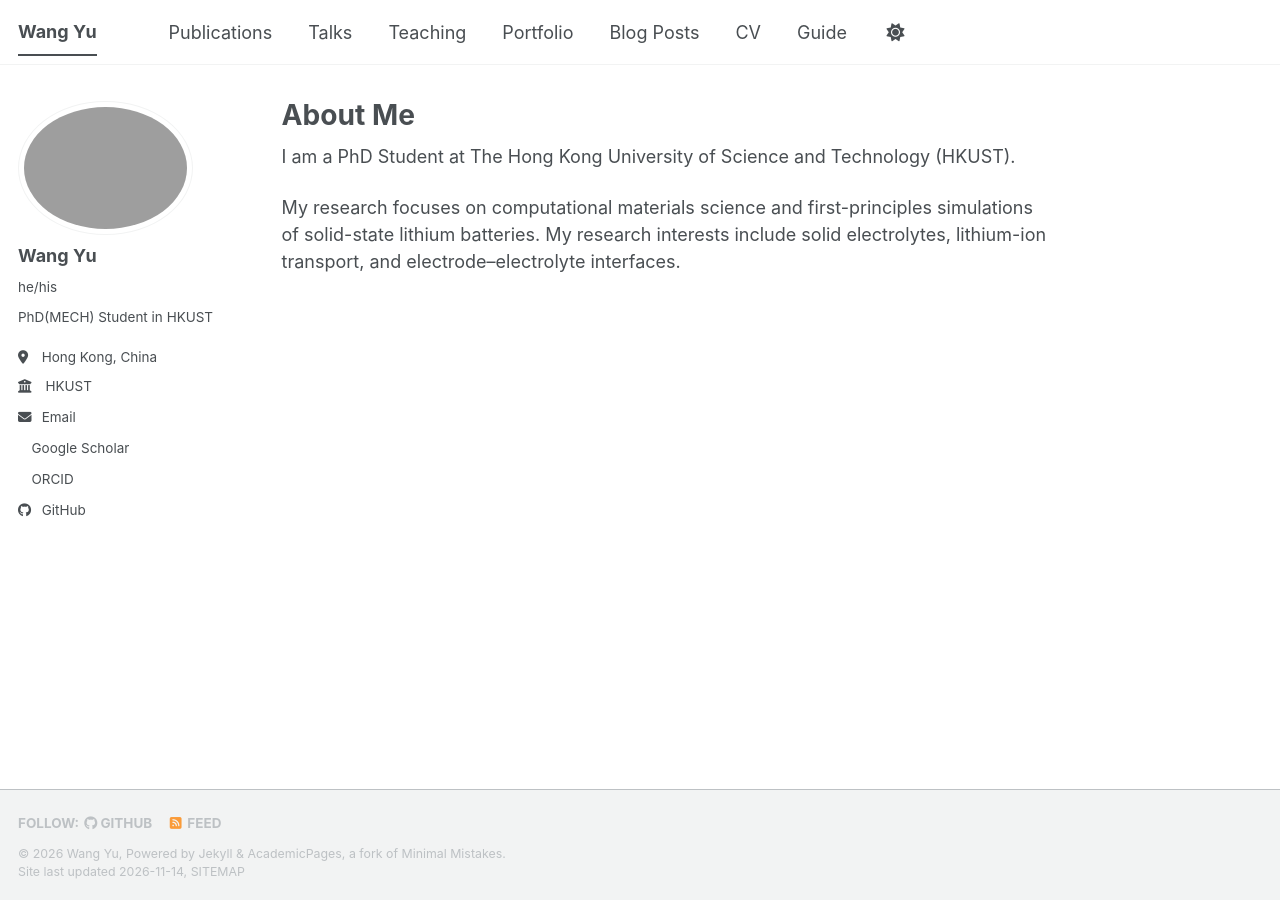
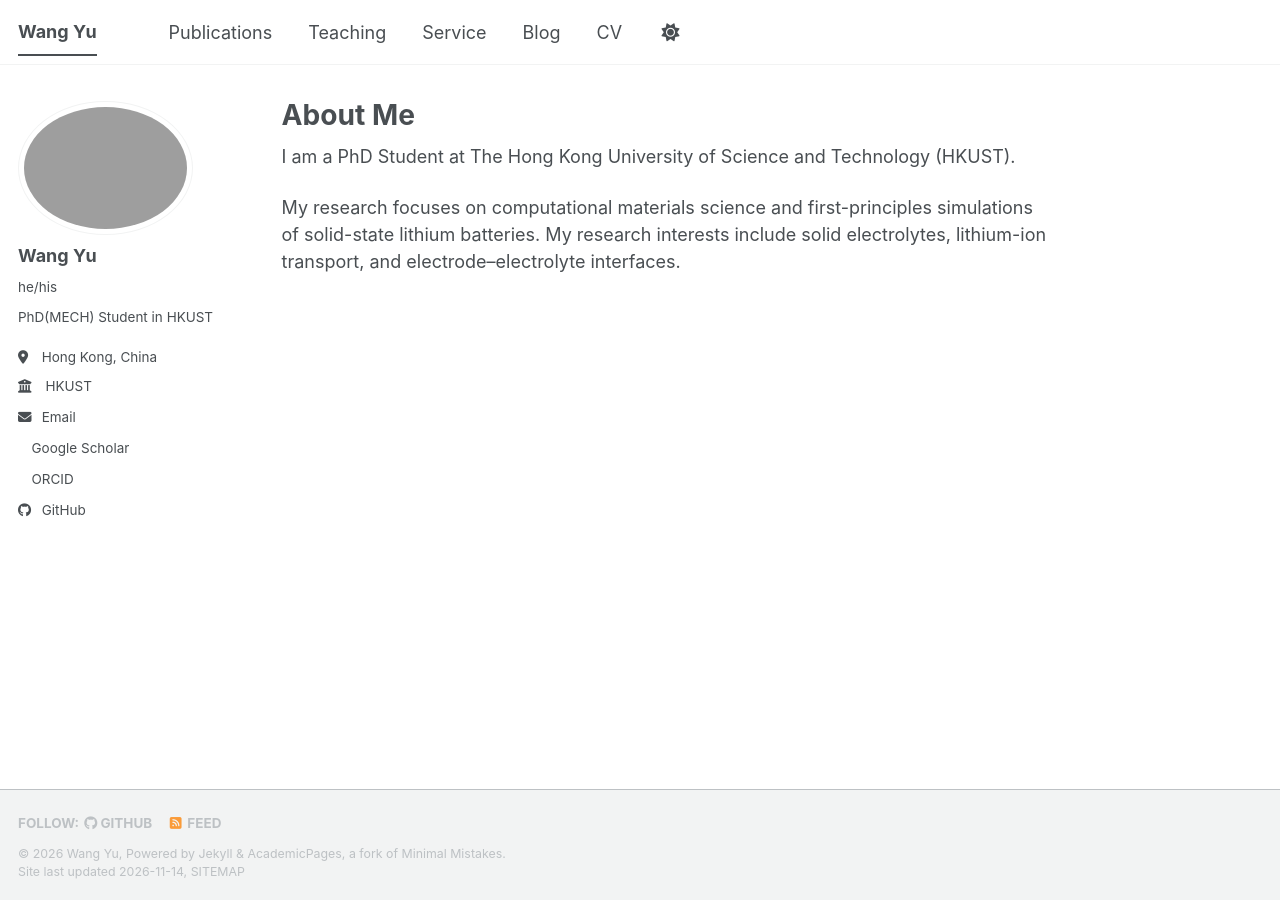
Before and after one commit to wangyu-hk/wangyu-hk.github.io, a Jekyll site: the page built from _pages/about.md, in a window 1280 px wide. Built offline with Jekyll 4.4.1, drawn with Linux system fonts in a browser that asks for light colours; a script bundle is joined from its source files by our own code; a style sheet for code colours, icons or effects is not loaded.

Commit message:
Update navigation links in navigation.yml

```diff
--- a/_data/navigation.yml
+++ b/_data/navigation.yml
@@ -11,20 +11,14 @@ main:
   - title: "Publications"
     url: /publications/
 
-  - title: "Talks"
-    url: /talks/
-
   - title: "Teaching"
     url: /teaching/
 
-  - title: "Portfolio"
+  - title: "Service"
     url: /portfolio/
 
-  - title: "Blog Posts"
+  - title: "Blog"
     url: /year-archive/
 
   - title: "CV"
     url: /cv/
-
-  - title: "Guide"
-    url: /markdown/
```
